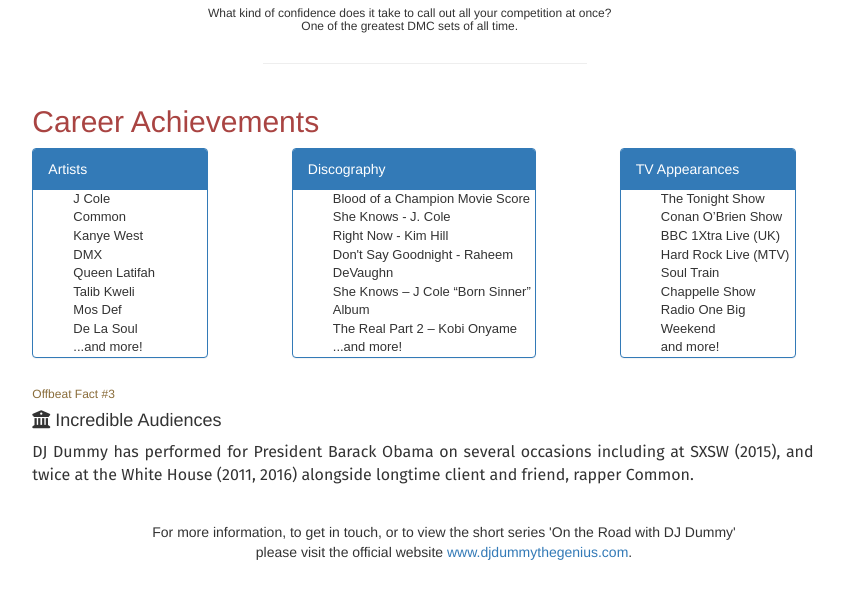
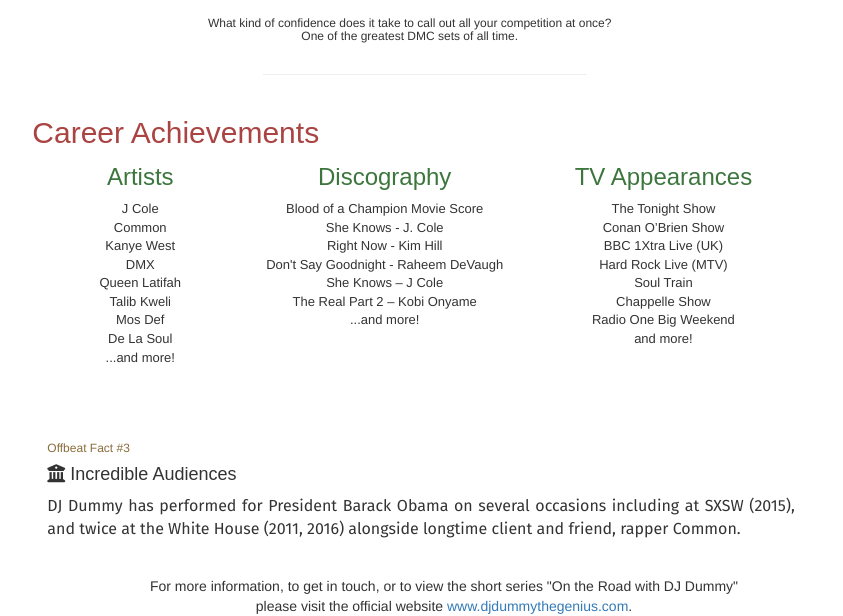
Before and after one commit to delancey/tribute, a plain HTML site: page index.html in a window 1280 px wide. Shown: the part 2127-2743 px from the top of the page, without its empty margins (196-1039 px from the left). Before the commit the page ends 2689 px from the top, so only its background shows below. Drawn offline with nearby package versions, Linux system fonts and the light colour scheme; grey boxes are pictures that could not be loaded; a web font is replaced by a local one.

Commit message:
code tweaks and formatting updates

```diff
--- a/index.html
+++ b/index.html
@@ -7,31 +7,25 @@
     <!-- The above 3 meta tags *must* come first in the head; any other head content must come *after* these tags -->
     <title>DJ Dummy Tribute Page</title>
 
-   <link href="https://fonts.googleapis.com/css?family=Alegreya+SC|Fira+Sans|Alegreya+Sans+SC" rel="stylesheet" type="text/css">
-
        <!-- Bootstrap -->
     <link rel="stylesheet" href="https://maxcdn.bootstrapcdn.com/bootstrap/3.3.7/css/bootstrap.min.css" integrity="sha384-BVYiiSIFeK1dGmJRAkycuHAHRg32OmUcww7on3RYdg4Va+PmSTsz/K68vbdEjh4u" crossorigin="anonymous">
     <script src="https://use.fontawesome.com/1ef5e2add1.js"></script>
 
-    <style> <!-- minimal styling -->
-
-  h1,h2, h3, h4 {
-    font-family: "Alegreya SC", sans-serif;
-  }
-
-  p {
-    font-family: "Fira Sans", sans-serif;
-    font-size: 16px;
-  }
+   	<link href="https://fonts.googleapis.com/css?family=Fira+Sans" rel="stylesheet" type="text/css">
+    <style>
+      h1, h2, h3, h4 {font-family: "Alegreya SC", sans-serif;}
+      p {font-family: "Fira Sans", sans-serif;
+        font-size: 16px;}
 
       ul{list-style: none;
-    margin: -15px;
-  }
+        margin: -15px;}
 
-  li {font-family: "Alegraya sans", sans-serif;
+      li {list-style: none;
           font-size: 13px;}
+
       .big{font-size: 3.5em}
     </style>  <!-- end styling -->
+
   </head> <!-- end head -->
 
   <body>
@@ -40,29 +34,25 @@
       <div class="row col-xs-12 col-md-12 text-center">
         <h1 class="text-info">YOU DON'T KNOW</h1>
         <h2 class="text-info big">DJ Dummy</h2>
+       <figure>
+            <img src="http://i111.photobucket.com/albums/n133/djbonics/Europe%202012%20Part%202/IMG_2886.jpg" border="0" alt=" DJ Dummy image by DJBonics">
+            <figcaption class="small">Photo taken by DJ Bonics</figcaption>
+        </figure>
+      <div class="titles">
+          <h3 class="text-info">DJ | PRODUCER | MUSIC&nbsp; DIRECTOR</h3>
+      </div>
 
-      <img src="http://i111.photobucket.com/albums/n133/djbonics/Europe%202012%20Part%202/IMG_2886.jpg" border="0" alt=" DJ Dummy image by DJBronics">
-      <div class="row text-right">
-        <div class="col-xs-4 col-md-1 col-md-offset-4 text-center">
-          <h4>DJ</h4>
-        </div>
-        <div class="col-xs-4 col-md-2  text-center">
-          <h4>PRODUCER</h4>
-        </div>
-        <div class="col-xs-4 col-md-2 text-left">
-          <H4>MUSIC DIRECTOR</H4>
-        </div>
-      </div>
       <br>
       <hr class="col-xs-6 col-xs-offset-3">
       </div>
     </div> <!-- heading end div -->
 
-    <div class="row col-md-offset-2" style="margin-bottom: 25px">
-        <div class="col-md-9">
+
+    <div class="row col-xs-12 col-md-10 col-md-offset-2" style="margin-bottom: 25px">
+        <div class="col-md-9s">
             <h6 class="text-warning">Offbeat Fact #1</h6>
-            <h4><span class="fa fa-clock-o" aria-hidden="true"> </span> World Traveler</h4>
-            <p class='text-justify'>Many people don't realize it, but DJ Dummy has been working and touring as a professional DJ since 1996. That's 20+ years! His first foray on the road took him out of college mid-semester to tour with the rap group Group Home, and he's been on the go ever since.</p>
+            <h4><span class="fa fa-clock-o" aria-hidden="true"> </span> Years in the Game</h4>
+            <p class="text-justify">Many people dont realize it, but DJ Dummy has been working and touring as a professional DJ since 1996. That"s 20+ years! His first foray on the road took him out of college mid-semester to tour with the rap group Group Home, and he"s been on the go ever since.</p>
         </div>
     </div> <!-- offbeat fact end -->
 
@@ -71,7 +61,7 @@
       <h2 class="text-danger">Biography</h2>
       <p>Crazy like a Fox has never been as true as in the case of hip-hop mixmaster DJ Dummy.  Every step in this dynamo career has been crafted like that of a mad genius.  The product of a DJ-driven family, Dummy has been leaving audiences dumbstruck with his style and finess since the age of 7.  By 14, this mastermind was spinning alongside the greats in the Supermen DJ Battle of 1991.  Dummy went on to place second in the Zulu Nation Battle of 96, third in the American DMC Battle of 98, and winner of the New York Regional DMC Battle in which also took place in 1998.</p>
 
-      <p>As a battle DJ, Dummy has been a sought-after staple in the industry due to his uncanny ability to entice and engage crowds of all sizes and demographics.  As a live concert DJ, and original member of the infamous mixtape company Tape Kingz, Dummy paved his own way into becoming the premiere choice DJ for hip-hop concerts dating back to the mid-90's.  Studying his crowd and catering shows to fit their energy, Dummy continues to captivate audiences as he performs at the concerts and tours of Common, Talib Kweli, De La Soul, Kanye West, Music Soulchild, and Mos Def, to name a few.</p>
+      <p>As a battle DJ, Dummy has been a sought-after staple in the industry due to his uncanny ability to entice and engage crowds of all sizes and demographics.  As a live concert DJ, and original member of the infamous mixtape company Tape Kingz, Dummy paved his own way into becoming the premiere choice DJ for hip-hop concerts dating back to the mid-90"s.  Studying his crowd and catering shows to fit their energy, Dummy continues to captivate audiences as he performs at the concerts and tours of Common, Talib Kweli, De La Soul, Kanye West, Music Soulchild, and Mos Def, to name a few.</p>
 
       <p>A 20+ year veteran of the DJ circuit, Dummy has toured internationally and entertained individual and corporate clients such as President Barack Obama, Prince, LeBron James, Venus Williams, the NBA, NFL, Red Bull, Nike, Hennesey, and many more.  The thought process of this amazing hip-hop impresario goes well beyond the tables, and thus armed with a compassionate personal connection, Dummy founded the 12 Inch Assassins in 1996.  Organized to provide the hip-hop community with professional, innovative and talented DJs, 12 Inch Assassins ventured beyond basic party DJ service to include touring, studio production, lighting and concerts. </p>
 
@@ -81,11 +71,11 @@
 
     </div> <!-- bio div end -->
 
-    <div class="row col-md-offset-2" style="margin-bottom: 25px">
+    <div class="row col-xs-12 col-md-10 col-md-offset-2" style="margin-bottom: 25px">
         <div class="col-md-9">
             <h6 class="text-warning">Offbeat Fact #2</h6>
             <h4><span class="fa fa-globe" aria-hidden="true"> </span> World Traveler</h4>
-            <p class='text-justify'>Over the course of the years DJ Dummy has traveled to over 20 countries. He has filled multiple passport books as a result of his travels to places like Ireland and New Zealand to not only serve as DJ and musical director, but as a featured guest performer. In 2011, he opened for Rihanna during her hometown stops in Barbados during the Loud tour.</p>
+            <p class="text-justify">Over the course of the years DJ Dummy has traveled to over 20 countries. He has filled multiple passport books as a result of his travels to places like Ireland and New Zealand to not only serve as DJ and musical director, but as a featured guest performer. In 2011, he opened for Rihanna during her hometown stops in Barbados during the Loud tour.</p>
         </div>
         <hr class="col-xs-6 col-xs-offset-3">
     </div><!-- offbeat fact #2 end -->
@@ -110,85 +100,70 @@
       </div> <!--end dmc div -->
     </div> <!-- end battles div -->
 
-       <div class="highlights col-xs-12 col-md-8 col-md-offset-2">
-          <h2 = class="text-danger">Career Achievements</h2>
+
+      <div class="achievements col-xs-12 col-md-8 col-md-offset-2">
+      <h2 class="text-danger">Career Achievements</h2>
       <div class="row col-xs-12 col-md-3">
-          <div class="panel panel-primary">
-            <div class="panel-heading">Artists
-            </div> <!--panel heading close -->
-            <div class="panel-body">
+           <ul class>
+               <li><h3 class="text-success text-center">Artists</h3></li>
+               <li class="text-center"> J Cole</li>
+               <li class="text-center">Common</li>
+               <li class="text-center">Kanye West</li>
+               <li class="text-center">DMX</li>
+               <li class="text-center">Queen Latifah</li>
+               <li class="text-center">Talib Kweli</li>
+               <li class="text-center">Mos Def</li>
+               <li class="text-center">De La Soul</li>
+               <li class="text-center">...and more!</li>
+               <br><br>
+          </ul>
+       </div>
+
+       <div class="row col-xs-12 col-md-5">
           <ul>
-                <li> J Cole</li>
-                <li>Common</li>
-                <li>Kanye West</li>
-                <li>DMX</li>
-                <li>Queen Latifah</li>
-                <li>Talib Kweli</li>
-                <li>Mos Def</li>
-                <li>De La Soul</li>
-                 <li>...and more!</li>
+            <li><h3 class="text-success text-center">Discography</h3></li>
+            <li class="text-center">Blood of a Champion Movie Score</li>
+            <li class="text-center">She Knows - J. Cole</li>
+            <li class="text-center">Right Now - Kim Hill</li>
+            <li class="text-center">Don't Say Goodnight - Raheem DeVaugh</li>
+            <li class="text-center">She Knows – J Cole</li>
+            <li class="text-center">The Real Part 2 – Kobi Onyame</li>
+            <li class="text-center">...and more!</li>
+            <br> <br>
           </ul>
-            </div> <!-- end panel body -->
-          </div> <!-- end panel  -->
-          </div> <!-- end row div -->
+        </div>
 
-      <div class="row col-xs-12 col-md-4 col-md-offset-1 ">
-          <div class="panel panel-primary">
-            <div class="panel-heading">Discography
-            </div> <!--panel heading close -->
-            <div class="panel-body">
+       <div class="row col-xs-12 col-md-4">
           <ul>
-              <li>Blood of a Champion Movie Score</li>
-              <li>She Knows - J. Cole</li>
-              <li>Right Now - Kim Hill</li>
-              <li>Don't Say Goodnight - Raheem DeVaughn</li>
-                <li> She Knows – J Cole “Born Sinner” Album </li>
-                <li>The Real Part 2 – Kobi Onyame</li>
-                <li>...and more!</li>
+            <li><h3 class="text-success text-center">TV Appearances</h3></li>
+            <li class="text-center">The Tonight Show</li>
+            <li class="text-center">Conan O’Brien Show</li>
+            <li class="text-center">BBC 1Xtra Live (UK)</li>
+            <li class="text-center">Hard Rock Live (MTV)</li>
+            <li class="text-center">Soul Train</li>
+            <li class="text-center">Chappelle Show</li>
+            <li class="text-center"> Radio One Big Weekend</li>
+            <li class="text-center">and more!</li>
+            <br><br>
+          </ul>
+       </div>
+	  </div>
 
-              </ul>
-            </div> <!-- end panel body -->
-          </div> <!-- end panel  -->
-          </div> <!-- end row div -->
-
-          <div class="row col-xs-12 col-md-3 col-md-offset-1">
-          <div class="panel panel-primary">
-            <div class="panel-heading">TV Appearances
-            </div> <!--panel heading close -->
-            <div class="panel-body">
-              <ul>
-              <li>The Tonight Show</li>
-              <li>Conan O’Brien Show</li>
-              <li>BBC 1Xtra Live (UK)</li>
-              <li>Hard Rock Live (MTV)</li>
-              <li>Soul Train</li>
-              <li>Chappelle Show</li>
-                <li> Radio One Big Weekend</li>
-                <li>and more!</li>
-
-              </ul>
-            </div> <!-- end panel body -->
-          </div> <!-- end panel  -->
-          </div> <!-- end row div -->
-
-       </div> <!-- end career highlights -->
-
-
-       <div class="row col-md-offset-2" style="margin-bottom: 25px">
+       <div class="row col-xs-12 col-md-10 col-md-offset-2" style="margin-bottom: 25px">
         <div class="col-md-9">
+           <br><br>
             <h6 class="text-warning">Offbeat Fact #3</h6>
             <h4><span class="fa fa-university" aria-hidden="true"> </span> Incredible Audiences</h4>
-            <p class='text-justify'>DJ Dummy has performed for President Barack Obama on several occasions including at SXSW (2015), and twice at the White House (2011, 2016) alongside longtime client and friend, rapper Common.</p>
+            <p class="text-justify">DJ Dummy has performed for President Barack Obama on several occasions including at SXSW (2015), and twice at the White House (2011, 2016) alongside longtime client and friend, rapper Common.</p>
         </div>
     </div><!-- offbeat #3 fact end -->
 
 
     <div class="footer col-xs-12 col-md-6 col-md-offset-3 text-center">
-      For more information, to get in touch, or to view the short series 'On the Road with DJ Dummy' please visit the official website <a href="www.djdummythegenius.com">www.djdummythegenius.com</a>.
+      For more information, to get in touch, or to view the short series "On the Road with DJ Dummy" please visit the official website <a href="www.djdummythegenius.com">www.djdummythegenius.com</a>.
     </div>
 
-  </div> <!--  fluid container end div -->
-
+  </div><!--  fluid container end div ->
 
 
     <!-- jQuery (necessary for Bootstrap's JavaScript plugins) -->
```
Lines whose indentation alone changed are shown as unchanged.
